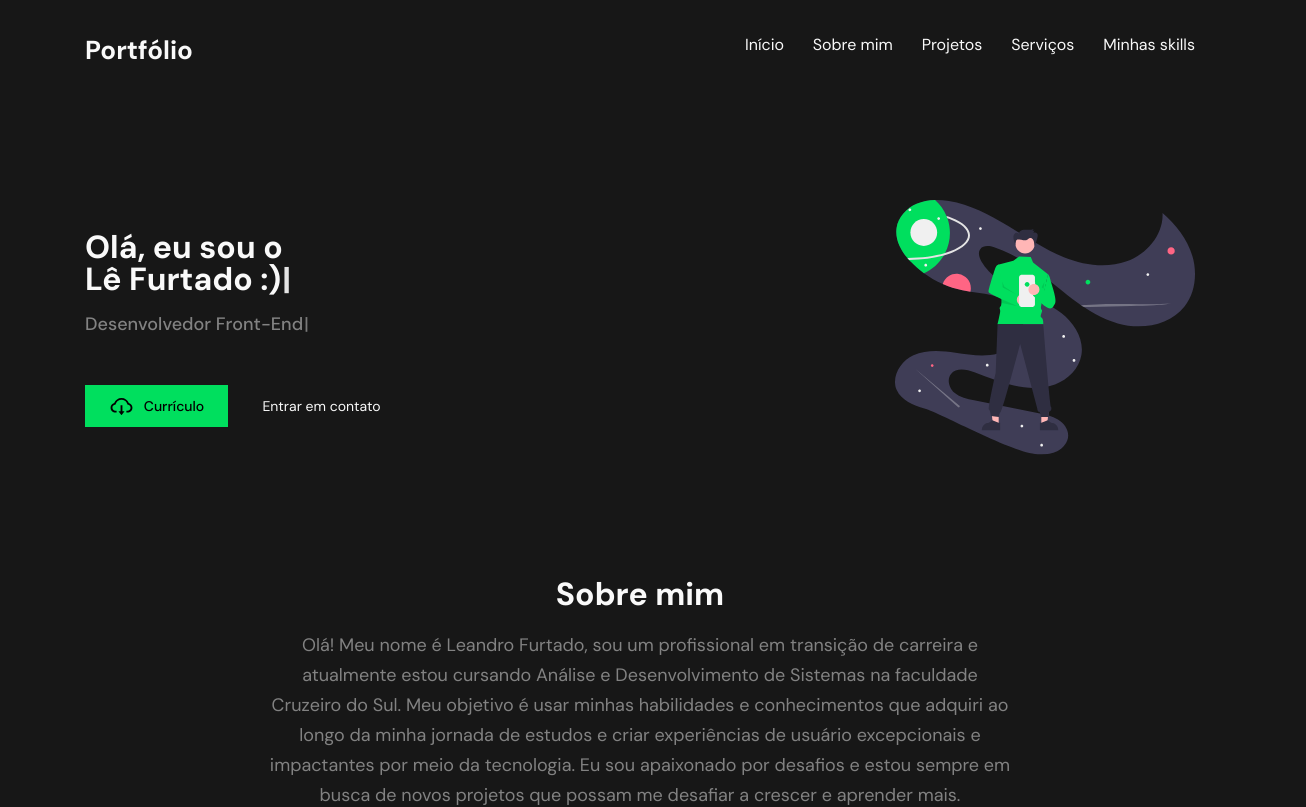
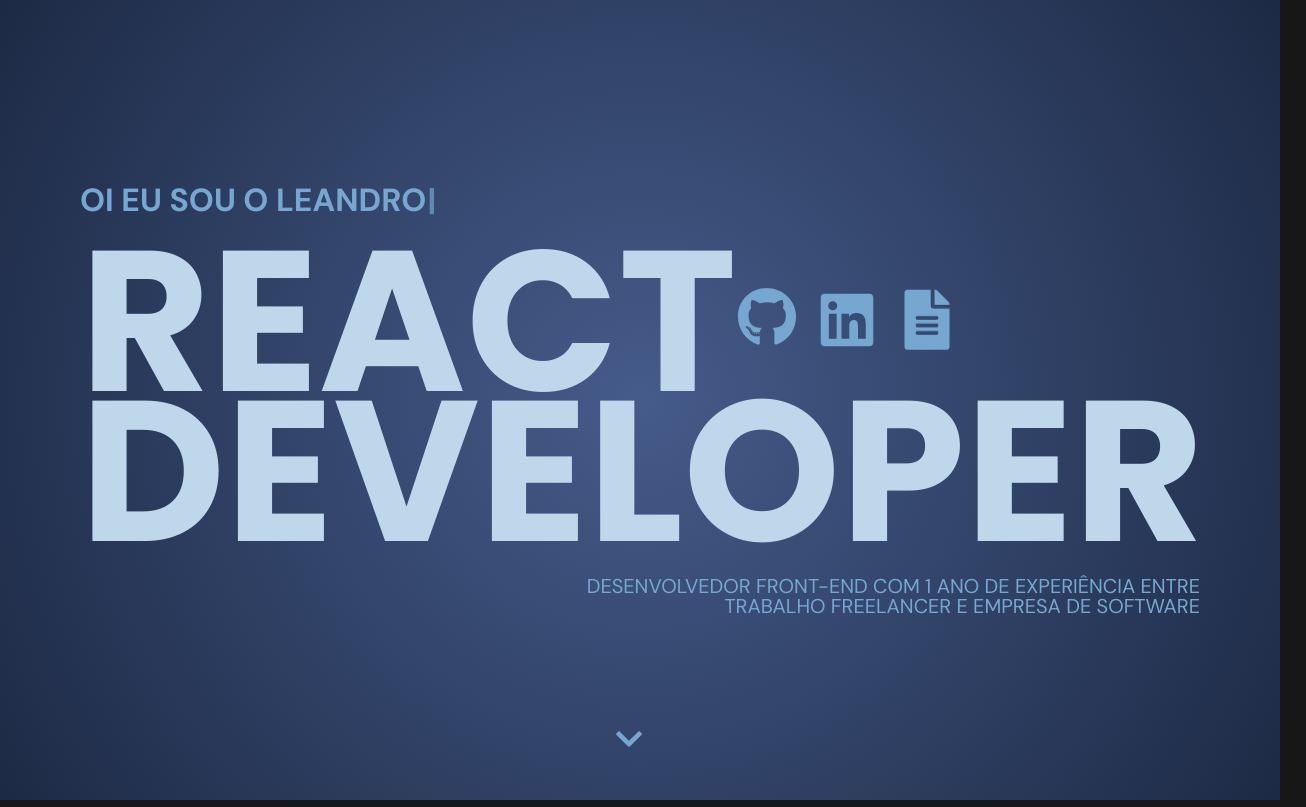
Before and after one commit to lefurtado/portfolio, a React (Create React App) app: page / in a window 1280 px wide. Shown: the top 807 px of the page, 1306 px wide, since content can reach past the window. Built offline with nearby package versions, Linux system fonts and the light colour scheme.

Commit message:
update: 'Componente principal atualizado com as chamadas dos componentes'

```diff
--- a/src/pages/Home/index.js
+++ b/src/pages/Home/index.js
@@ -10,18 +10,19 @@
 import Aos from 'aos'
 import 'aos/dist/aos.css';
 import styled from 'styled-components';
+import Main from '../../components/MainSection';
 
 const FontStyle = styled.div`
     font-family: 'DM Sans', sans-serif;
 `
 
-const PageContainerStyle = styled.div`
-    margin: 0 20px;
-    @media(min-width: 1280px) {
-            max-width: 1110px;
-            margin: auto;
-        }
-`
+// const PageContainerStyle = styled.div`
+//     margin: 0 20px;
+//     @media(min-width: 1280px) {
+//             width: 1110px;
+//             margin: auto;
+//         }
+// `
 
 const ContactStyle = styled.div`
     margin-top: 56px;
@@ -37,17 +38,18 @@
 
     return (
         <FontStyle>
-            <Header />
-            <PageContainerStyle>
-                <ContactStyle>
+            {/* <Header /> */}
+            {/* <PageContainerStyle> */}
+                <Main />
+                {/* <ContactStyle>
                     <Contact />
-                </ContactStyle>
+                </ContactStyle> */}
                 <About />
-                <ContactIcons />
+                {/* <ContactIcons /> */}
                 <Projects />
                 <MainServices />
                 <Skill />
-            </PageContainerStyle>
+            {/* </PageContainerStyle> */}
             <>
                 <Footer />
             </>
```
